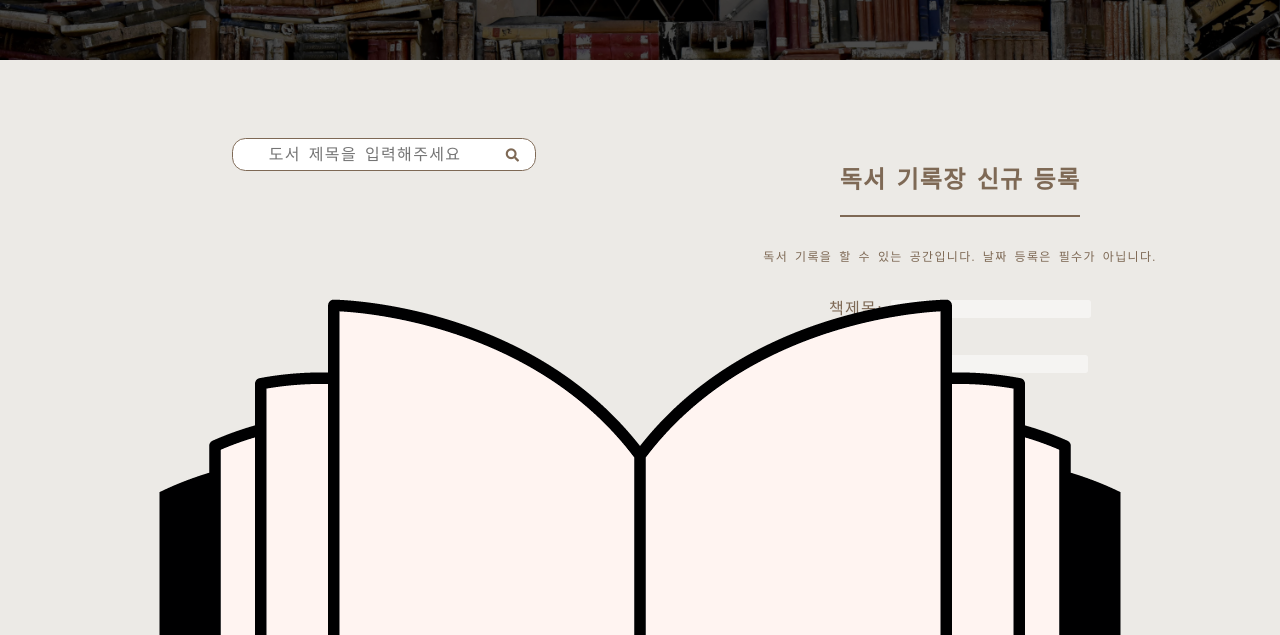
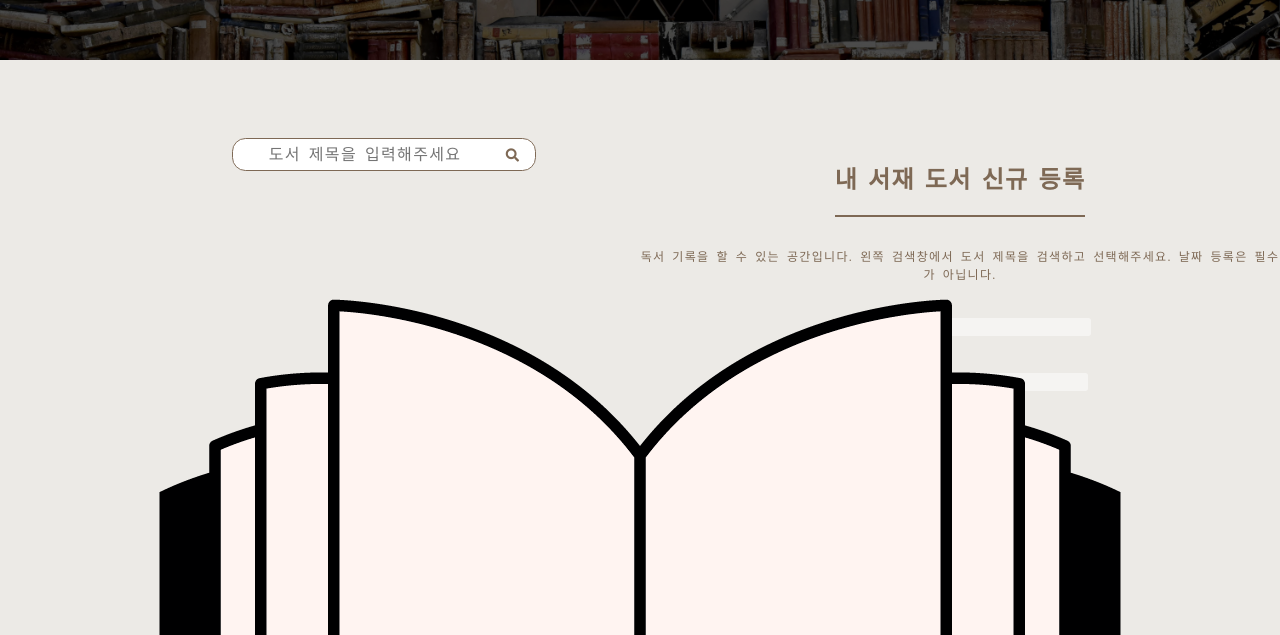
Before and after one commit to hongpower/Book-recommendation-project, a Django app: template book_it_up/book_it_up/templates/book_it_up/history.html in a window 1280 px wide. Shown: the top 635 px of the page. Run offline with Django 3.2, Linux system fonts and the light colour scheme; the template is opened without the code that fills it, so the values that code supplies are empty; some libraries are stand-ins or nearby versions; some web fonts are replaced.

Commit message:
book_it_up

```diff
--- a/book_it_up/book_it_up/templates/book_it_up/history.html
+++ b/book_it_up/book_it_up/templates/book_it_up/history.html
@@ -167,8 +167,8 @@
                         {% endif %}
                     </div>
                 </div>
-                <h2>독서 기록장 신규 등록</h2>
-                <p class="page-desc">독서 기록을 할 수 있는 공간입니다. 날짜 등록은 필수가 아닙니다.</p>
+                <h2>내 서재 도서 신규 등록</h2>
+                <p class="page-desc">독서 기록을 할 수 있는 공간입니다. 왼쪽 검색창에서 도서 제목을 검색하고 선택해주세요. 날짜 등록은 필수가 아닙니다.</p>
                     <div class="book-read-line">
                         <form method="POST" action="." autocomplete="off">{% csrf_token %}
                             <div class="form-group">
@@ -229,7 +229,7 @@
         </article>
 
         <article>
-            <h2>독서 기록장 조회</h2>
+            <h2>내 서재 조회</h2>
             <table>
                 <thead>
                     <tr>
```
Also changed, not shown: 3 other files.
